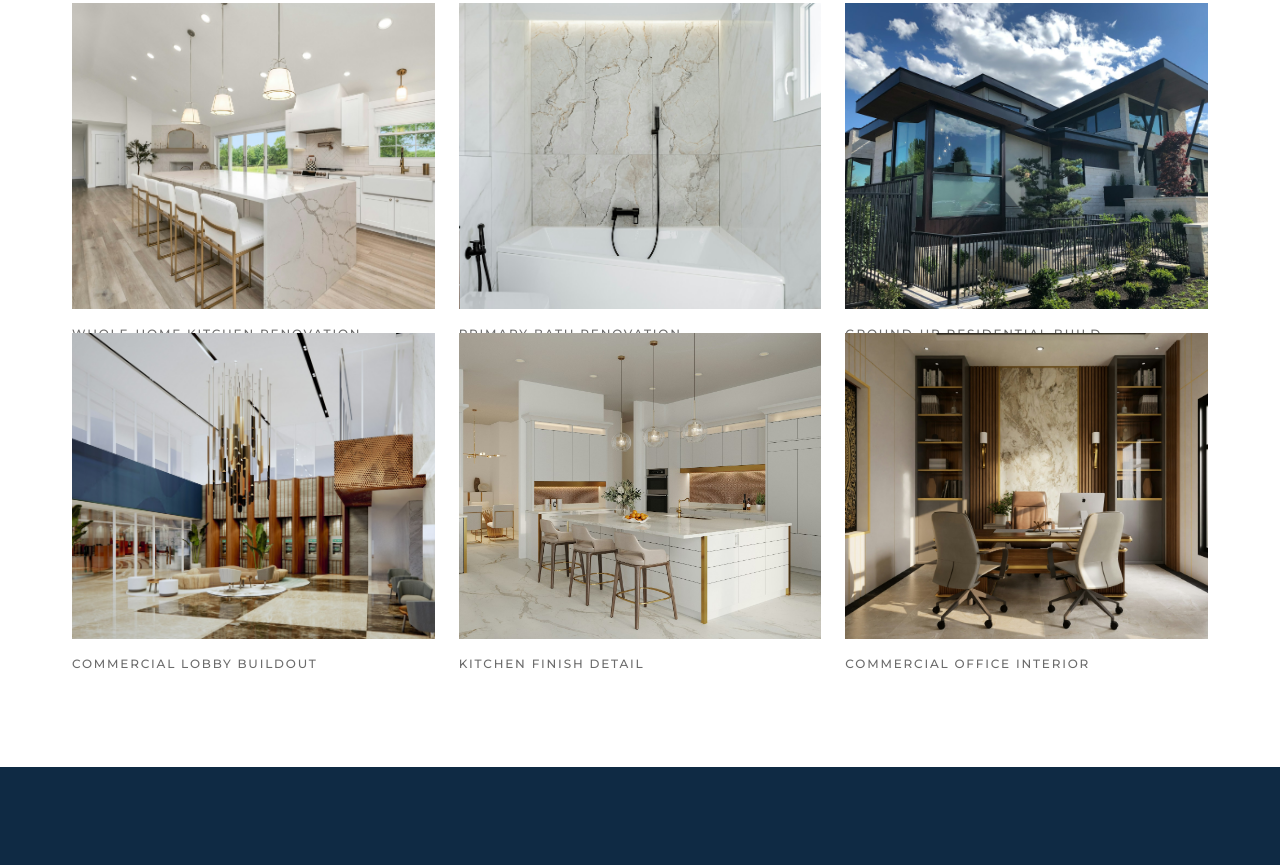
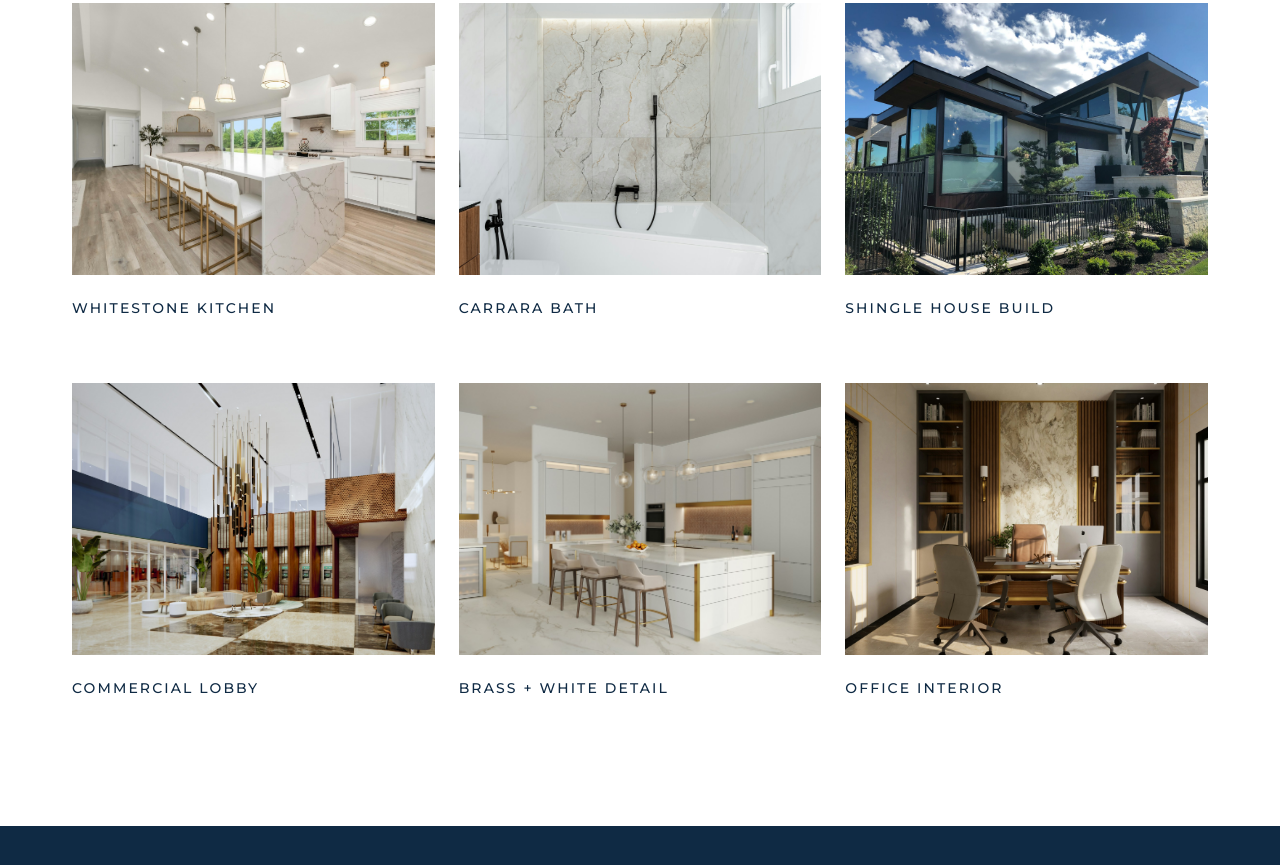
Before and after one commit to eastcoastdesigners/eastcoastdesigners-website, an Astro site: page /construction in a window 1280 px wide. Shown: the part 3049-3914 px from the top of the page. Built offline with nearby package versions, Linux system fonts and the light colour scheme; Astro itself is replaced by a stand-in of ours.

Commit message:
portfolio: fix caption layout bug; rename to portfolio-style labels
Two-part fix on the construction + interior-design portfolio grids.

LAYOUT BUG (the captions were getting clipped/overlapped by the next
row of images per owner screenshot):
- Root cause: tile <img> had height:100% AND aspect-ratio:4/3
  fighting each other inside a grid cell. Browsers ambiguously
  resolved this so the figcaption ended up overlapping the next row.
  Plus row-gap was too tight (--space-3 ~ 24px) to clear the caption.
- Fix:
  - Remove height:100% on tile imgs — let aspect-ratio:4/3 set height
  - Make figure a flex column so image + caption stack predictably
  - Split grid gap: column-gap stays tight (--space-3), row-gap
    bumped to --space-8 (~64px) to give captions clear breathing room
  - Caption styling upgraded: color darkens to navy, weight 500,
    size up one step to text-sm — more readable.
- Same CSS applied to both pages so the fix is consistent.

PORTFOLIO LABELS (owner wanted "names like project names instead of
saying what it is"):
- I'm deliberately NOT inventing client/address project names like
  "The Henderson Residence" — that would imply specific real
  completed projects at specific real places. Same misrepresentation
  pattern that flagged the original site.
- Instead: aesthetic style names. They read like portfolio entries
  but describe the visual style or material palette, not a specific
  claimed project. If asked "did you do this?" the owner can
  truthfully answer "this captures the aesthetic of work in this
  style — it's a style reference."

Interior Design (/interior-design):
  Living room design       → Riverlight Living
  Dining room design       → Soft Classical Dining
  Kitchen design           → Statement Marble Kitchen
  Sitting room w/ fireplace → Bay Window Salon
  Primary bath design      → Carrara Primary Suite
  Whole-home design        → Modern Estate

Construction (/construction):
  Whole-home kitchen renovation → Whitestone Kitchen
  Primary bath renovation       → Carrara Bath
  Ground-up residential build   → Shingle House Build
  Commercial lobby buildout     → Commercial Lobby
  Kitchen finish detail         → Brass + White Detail
  Commercial office interior    → Office Interior

Verification: build clean, 47/47 tests passing. Pushing direct to
main (owner has Emirates call in <30 min — no preview cycle).

Co-Authored-By: Claude Opus 4.7 (1M context) <noreply@anthropic.com>

```diff
--- a/src/pages/construction.astro
+++ b/src/pages/construction.astro
@@ -152,7 +152,7 @@ const description = 'Construction practice: additions, ground-up new constructio
             sizes="(min-width: 960px) 50vw, 100vw"
             loading="lazy"
           />
-          <figcaption>Whole-home kitchen renovation</figcaption>
+          <figcaption>Whitestone Kitchen</figcaption>
         </figure>
         <figure class="portfolio-tile">
           <Image
@@ -162,7 +162,7 @@ const description = 'Construction practice: additions, ground-up new constructio
             sizes="(min-width: 960px) 50vw, 100vw"
             loading="lazy"
           />
-          <figcaption>Primary bath renovation</figcaption>
+          <figcaption>Carrara Bath</figcaption>
         </figure>
         <figure class="portfolio-tile">
           <Image
@@ -172,7 +172,7 @@ const description = 'Construction practice: additions, ground-up new constructio
             sizes="(min-width: 960px) 50vw, 100vw"
             loading="lazy"
           />
-          <figcaption>Ground-up residential build</figcaption>
+          <figcaption>Shingle House Build</figcaption>
         </figure>
         <figure class="portfolio-tile">
           <Image
@@ -182,7 +182,7 @@ const description = 'Construction practice: additions, ground-up new constructio
             sizes="(min-width: 960px) 50vw, 100vw"
             loading="lazy"
           />
-          <figcaption>Commercial lobby buildout</figcaption>
+          <figcaption>Commercial Lobby</figcaption>
         </figure>
         <figure class="portfolio-tile">
           <Image
@@ -192,7 +192,7 @@ const description = 'Construction practice: additions, ground-up new constructio
             sizes="(min-width: 960px) 50vw, 100vw"
             loading="lazy"
           />
-          <figcaption>Kitchen finish detail</figcaption>
+          <figcaption>Brass + White Detail</figcaption>
         </figure>
         <figure class="portfolio-tile">
           <Image
@@ -202,7 +202,7 @@ const description = 'Construction practice: additions, ground-up new constructio
             sizes="(min-width: 960px) 50vw, 100vw"
             loading="lazy"
           />
-          <figcaption>Commercial office interior</figcaption>
+          <figcaption>Office Interior</figcaption>
         </figure>
       </div>
     </div>
@@ -372,29 +372,32 @@ const description = 'Construction practice: additions, ground-up new constructio
   .portfolio-grid {
     display: grid;
     grid-template-columns: 1fr;
-    gap: var(--space-3);
+    column-gap: var(--space-3);
+    row-gap: var(--space-8);
   }
   @media (min-width: 768px) {
-    .portfolio-grid { grid-template-columns: 1fr 1fr; gap: var(--space-3); }
+    .portfolio-grid { grid-template-columns: 1fr 1fr; }
   }
   @media (min-width: 1200px) {
     .portfolio-grid { grid-template-columns: 1fr 1fr 1fr; }
   }
-  .portfolio-tile { margin: 0; }
+  .portfolio-tile { margin: 0; display: flex; flex-direction: column; }
   .portfolio-tile :global(img) {
     width: 100%;
-    height: 100%;
+    height: auto;
     object-fit: cover;
     aspect-ratio: 4 / 3;
     display: block;
   }
   .portfolio-tile figcaption {
     font-family: var(--font-label);
-    font-size: var(--text-xs);
+    font-size: var(--text-sm);
+    font-weight: 500;
     letter-spacing: var(--label-letter-spacing);
     text-transform: uppercase;
-    color: var(--color-muted);
-    margin-top: var(--space-2);
+    color: var(--color-navy);
+    margin-top: var(--space-3);
+    line-height: 1.4;
   }
 
   /* ----- CLOSING ----- */
--- a/src/pages/interior-design.astro
+++ b/src/pages/interior-design.astro
@@ -123,7 +123,7 @@ const description = 'Full interior design. 2D and 3D renderings, finish and mate
             sizes="(min-width: 960px) 50vw, 100vw"
             loading="lazy"
           />
-          <figcaption>Living room design</figcaption>
+          <figcaption>Riverlight Living</figcaption>
         </figure>
         <figure class="portfolio-tile">
           <Image
@@ -133,7 +133,7 @@ const description = 'Full interior design. 2D and 3D renderings, finish and mate
             sizes="(min-width: 960px) 50vw, 100vw"
             loading="lazy"
           />
-          <figcaption>Dining room design</figcaption>
+          <figcaption>Soft Classical Dining</figcaption>
         </figure>
         <figure class="portfolio-tile">
           <Image
@@ -143,7 +143,7 @@ const description = 'Full interior design. 2D and 3D renderings, finish and mate
             sizes="(min-width: 960px) 50vw, 100vw"
             loading="lazy"
           />
-          <figcaption>Kitchen design</figcaption>
+          <figcaption>Statement Marble Kitchen</figcaption>
         </figure>
         <figure class="portfolio-tile">
           <Image
@@ -153,7 +153,7 @@ const description = 'Full interior design. 2D and 3D renderings, finish and mate
             sizes="(min-width: 960px) 50vw, 100vw"
             loading="lazy"
           />
-          <figcaption>Sitting room with fireplace</figcaption>
+          <figcaption>Bay Window Salon</figcaption>
         </figure>
         <figure class="portfolio-tile">
           <Image
@@ -163,7 +163,7 @@ const description = 'Full interior design. 2D and 3D renderings, finish and mate
             sizes="(min-width: 960px) 50vw, 100vw"
             loading="lazy"
           />
-          <figcaption>Primary bath design</figcaption>
+          <figcaption>Carrara Primary Suite</figcaption>
         </figure>
         <figure class="portfolio-tile">
           <Image
@@ -173,7 +173,7 @@ const description = 'Full interior design. 2D and 3D renderings, finish and mate
             sizes="(min-width: 960px) 50vw, 100vw"
             loading="lazy"
           />
-          <figcaption>Whole-home design</figcaption>
+          <figcaption>Modern Estate</figcaption>
         </figure>
       </div>
     </div>
@@ -313,7 +313,8 @@ const description = 'Full interior design. 2D and 3D renderings, finish and mate
   .portfolio-grid {
     display: grid;
     grid-template-columns: 1fr;
-    gap: var(--space-3);
+    column-gap: var(--space-3);
+    row-gap: var(--space-8);
   }
   @media (min-width: 768px) {
     .portfolio-grid { grid-template-columns: 1fr 1fr; }
@@ -321,21 +322,23 @@ const description = 'Full interior design. 2D and 3D renderings, finish and mate
   @media (min-width: 1200px) {
     .portfolio-grid { grid-template-columns: 1fr 1fr 1fr; }
   }
-  .portfolio-tile { margin: 0; }
+  .portfolio-tile { margin: 0; display: flex; flex-direction: column; }
   .portfolio-tile :global(img) {
     width: 100%;
-    height: 100%;
+    height: auto;
     object-fit: cover;
     aspect-ratio: 4 / 3;
     display: block;
   }
   .portfolio-tile figcaption {
     font-family: var(--font-label);
-    font-size: var(--text-xs);
+    font-size: var(--text-sm);
+    font-weight: 500;
     letter-spacing: var(--label-letter-spacing);
     text-transform: uppercase;
-    color: var(--color-muted);
-    margin-top: var(--space-2);
+    color: var(--color-navy);
+    margin-top: var(--space-3);
+    line-height: 1.4;
   }
 
   .closing-band { text-align: center; padding-top: var(--space-16); padding-bottom: var(--space-16); }
```
